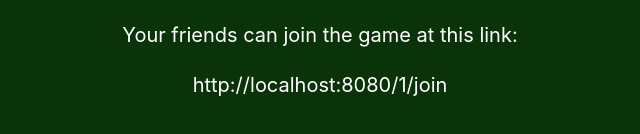
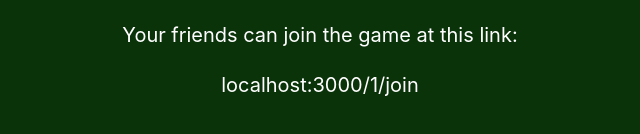
Before and after one commit to Aniko-S/HollandKocsma, a React (Create React App) app in the folder react-client/hollandkocsma/: page /multi/1/created in a window 1280 px wide. Shown: the part 340-474 px from the top of the page, without its empty margins (320-960 px from the left). Built offline with nearby package versions, Linux system fonts and the light colour scheme.

Commit message:
Change join url from requestUrl to localhost:3000

```diff
--- a/react-client/hollandkocsma/src/menuElements/CreatedMultiPlayerGame.js
+++ b/react-client/hollandkocsma/src/menuElements/CreatedMultiPlayerGame.js
@@ -8,9 +8,7 @@ function CreatedMultiPlayerGame({ requestUrl }) {
       <div className="base-text">
         Your friends can join the game at this link:
       </div>
-      <div className="base-text">
-        {requestUrl}/{id}/join
-      </div>
+      <div className="base-text">localhost:3000/{id}/join</div>
     </div>
   );
 }
```
